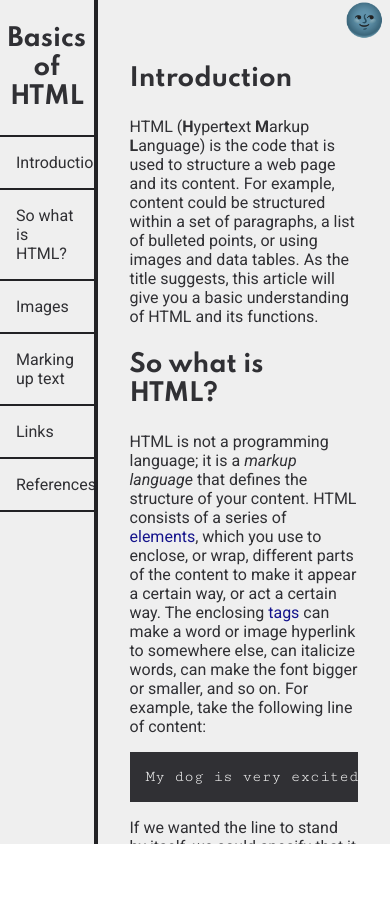
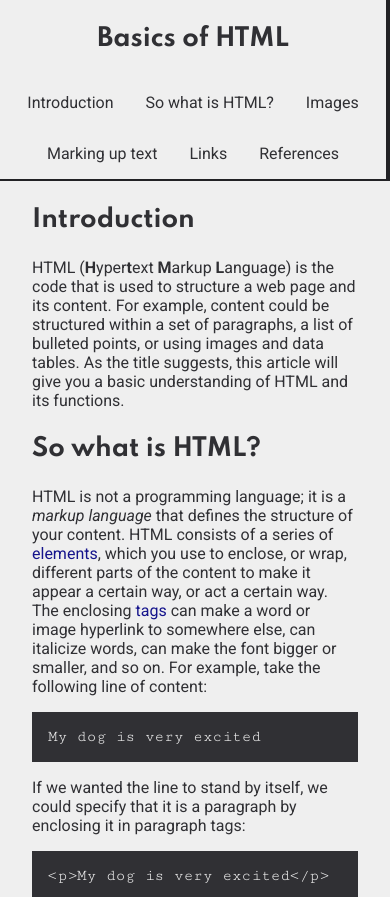
Before and after one commit to k-nox/technical-doc, a plain HTML site: page index.html in a window 390 px wide. Shown: the top 897 px of the page. Before the commit the page ends 844 px from the top, so only its background shows below. Drawn offline with Linux system fonts and the light colour scheme.

Commit message:
Implement media query for mobile responsiveness

```diff
--- a/main.css
+++ b/main.css
@@ -154,7 +154,6 @@ a code:hover {
   color: var(--code-text);
   background-color: var(--code-bg);
   transition: color 0.2s;
-  width: 100%;
 }
 h1,
 h2,
@@ -202,3 +201,34 @@ code {
 .attribute {
   color: rgb(255, 125, 147);
 }
+@media screen and (max-width: 43rem) {
+  .content {
+    grid-template-rows: auto auto 2em;
+    grid-template-columns: 1fr;
+    grid-template-areas:
+      "nav"
+      "main"
+      "theme";
+  }
+  .scroll {
+    overflow: auto;
+  }
+  .nav-list {
+    display: flex;
+    flex-flow: row wrap;
+    justify-content: center;
+  }
+  .nav-item {
+    border: none;
+  }
+  .main {
+    height: auto;
+  }
+  .nav-link:hover,
+  .nav-link:focus,
+  .nav-link:active {
+    text-decoration: underline;
+    color: var(--text-color);
+    background-color: var(--bg-color);
+  }
+}
```
Also changed, not shown: 1 other file.
